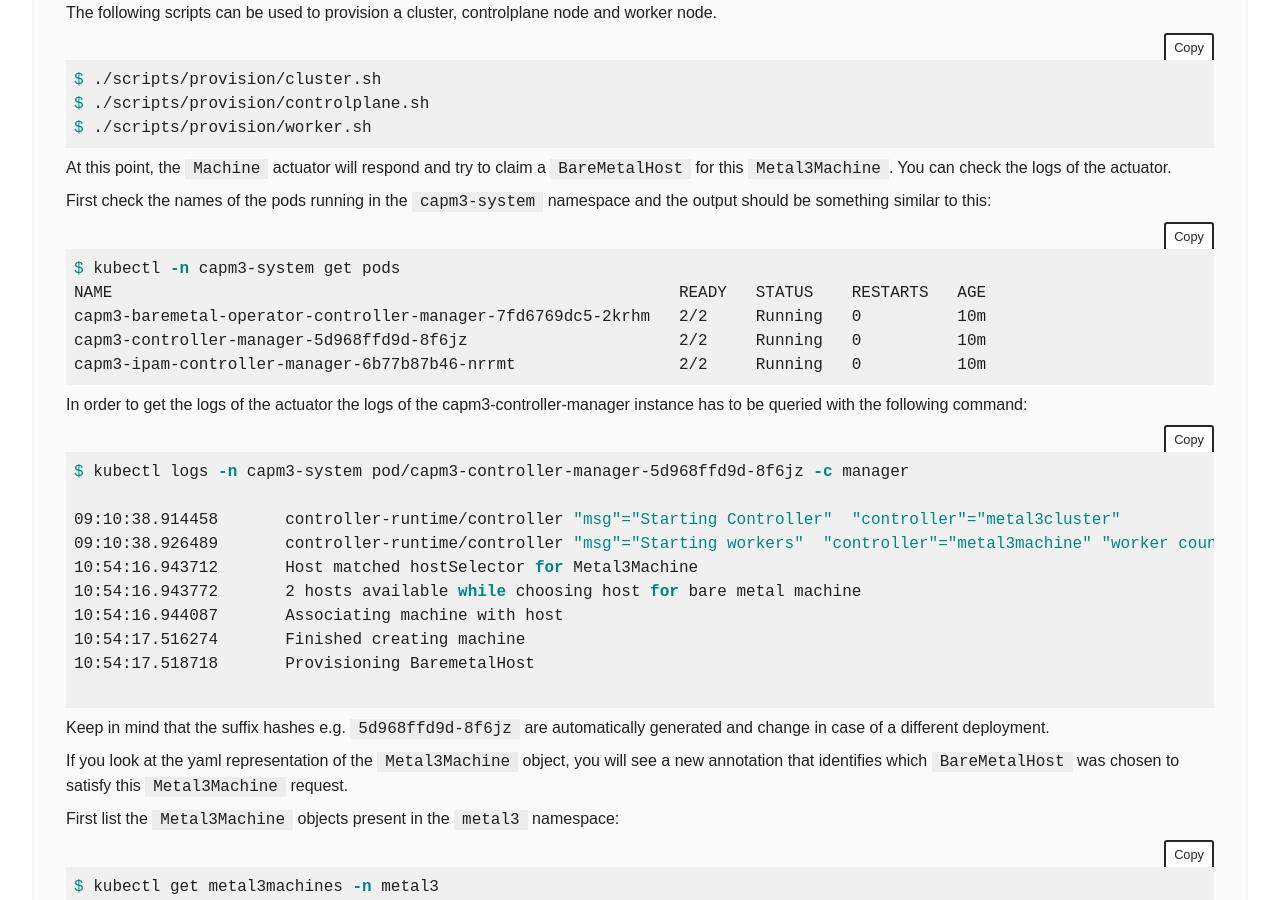
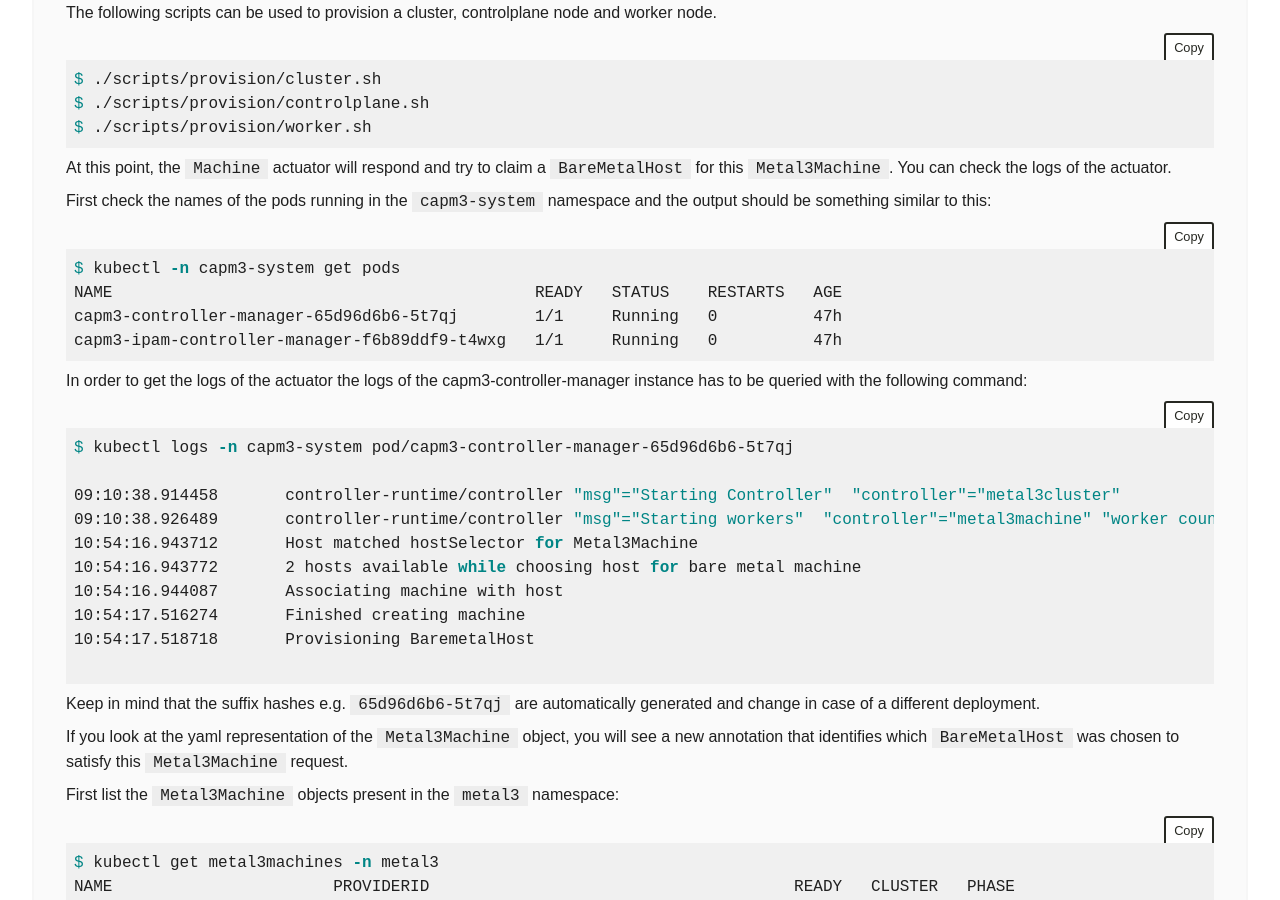
Before and after one commit to metal3-io/metal3-io.github.io, a Jekyll site: the page built from try-it.md, in a window 1280 px wide and 900 px high, scrolled down 7043 px. Built offline with Jekyll 4.4.1, drawn with Linux system fonts in a browser that asks for light colours; nearby versions of some CDN libraries; comment, search, counter and statistics services are not loaded.

Commit message:
update output per current env

````diff
--- a/try-it.md
+++ b/try-it.md
@@ -308,17 +308,16 @@ to this:
 
 ```sh
 $ kubectl -n capm3-system get pods
-NAME                                                           READY   STATUS    RESTARTS   AGE
-capm3-baremetal-operator-controller-manager-7fd6769dc5-2krhm   2/2     Running   0          10m
-capm3-controller-manager-5d968ffd9d-8f6jz                      2/2     Running   0          10m
-capm3-ipam-controller-manager-6b77b87b46-nrrmt                 2/2     Running   0          10m
+NAME                                            READY   STATUS    RESTARTS   AGE
+capm3-controller-manager-65d96d6b6-5t7qj        1/1     Running   0          47h
+capm3-ipam-controller-manager-f6b89ddf9-t4wxg   1/1     Running   0          47h
 ```
 
 In order to get the logs of the actuator the logs of the capm3-controller-manager instance has to be queried with
 the following command:
 
 ```sh
-$ kubectl logs -n capm3-system pod/capm3-controller-manager-5d968ffd9d-8f6jz -c manager
+$ kubectl logs -n capm3-system pod/capm3-controller-manager-65d96d6b6-5t7qj
 
 09:10:38.914458       controller-runtime/controller "msg"="Starting Controller"  "controller"="metal3cluster"
 09:10:38.926489       controller-runtime/controller "msg"="Starting workers"  "controller"="metal3machine" "worker count"=1
@@ -330,7 +329,7 @@ $ kubectl logs -n capm3-system pod/capm3-controller-manager-5d968ffd9d-8f6jz -c
 
 ```
 
-Keep in mind that the suffix hashes e.g. `5d968ffd9d-8f6jz` are automatically generated and change in case of a different
+Keep in mind that the suffix hashes e.g. `65d96d6b6-5t7qj` are automatically generated and change in case of a different
 deployment.
 
 If you look at the yaml representation of the `Metal3Machine` object, you will see a
````
